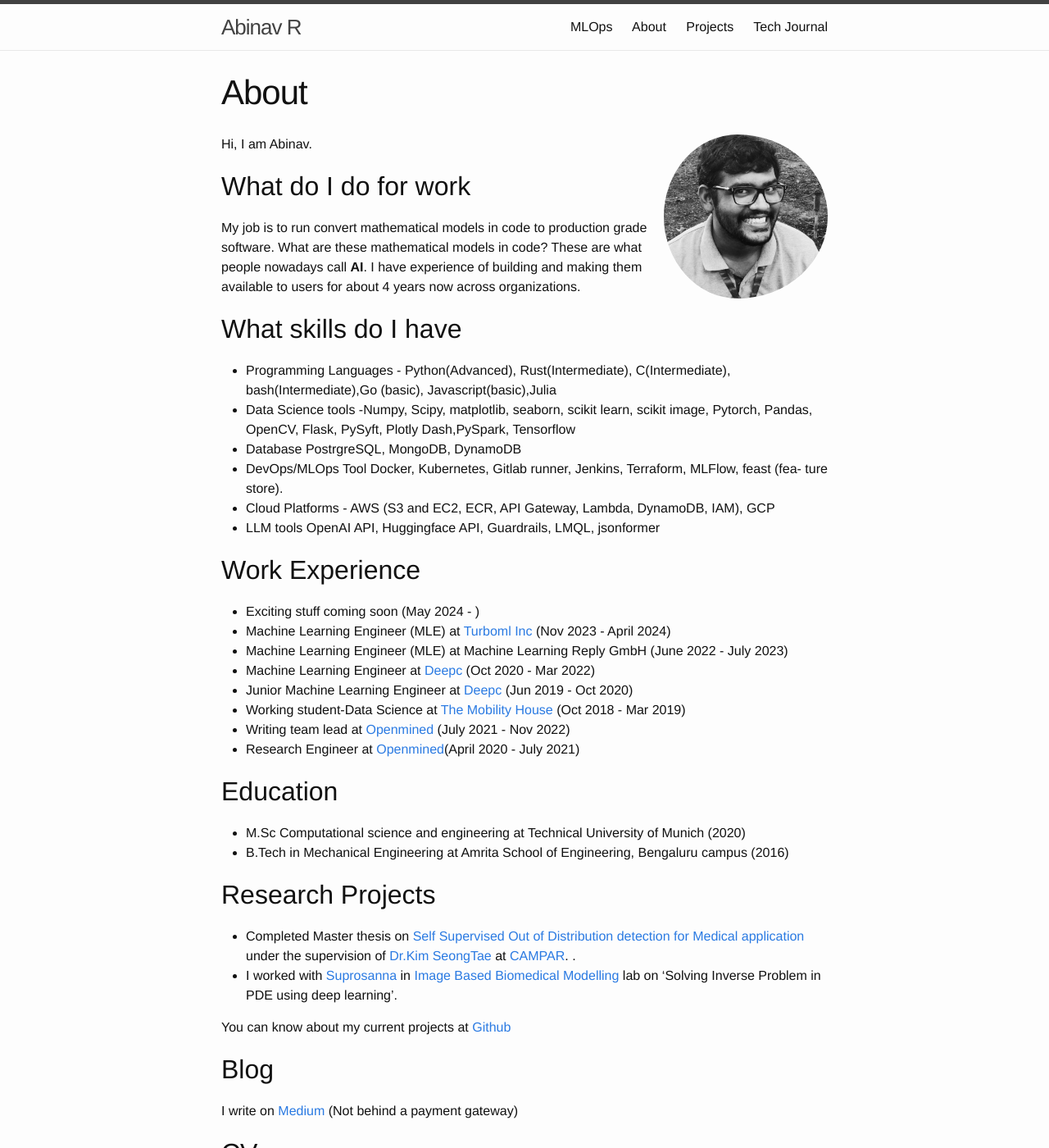
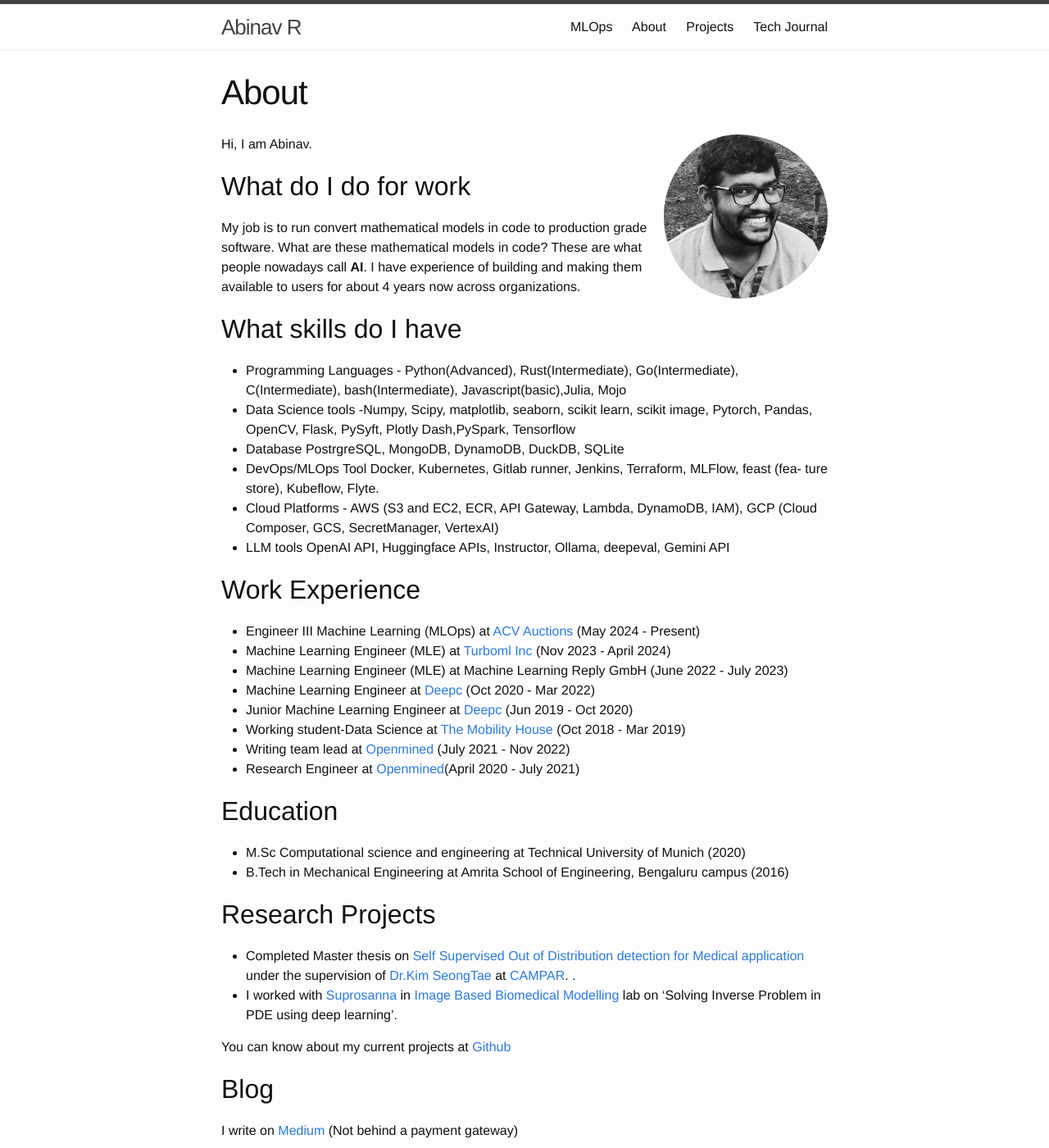
Before and after one commit to AbinavRavi/AbinavRavi.github.io, a Jekyll site: the page built from about.md, in a window 1280 px wide and 1400 px high. Shown: the whole window at 82% size. Built offline with Jekyll 4.4.1, drawn with Linux system fonts in a browser that asks for light colours; nearby versions of some CDN libraries; some of the changed text lies outside the part shown.

Commit message:
modified aboutme page

```diff
--- a/_config.yml
+++ b/_config.yml
@@ -9,7 +9,7 @@
 title: Abinav R
 email: abinav.rvkrish@gmail.com
 description: > # this means to ignore newlines until "baseurl:"
-  Machine Learning operations, Software Engg for Machine Learning
+  Machine Learning operations MLOps, Computer Vision, Medical Imaging
 #baseurl: "" # the subpath of your site, e.g. /blog
 #url: "http://yourdomain.com" # the base hostname & protocol for your site
 
--- a/about.md
+++ b/about.md
@@ -11,16 +11,16 @@ Hi, I am Abinav.
 My job is to run convert mathematical models in code to production grade software. What are these mathematical models in code? These are what people nowadays call **AI**. I have experience of building and making them available to users for about 4 years now across organizations.
 
 ## What skills do I have
-- Programming Languages - Python(Advanced), Rust(Intermediate), C(Intermediate), bash(Intermediate),Go (basic), Javascript(basic),Julia
+- Programming Languages - Python(Advanced), Rust(Intermediate), Go(Intermediate), C(Intermediate), bash(Intermediate), Javascript(basic),Julia, Mojo
 - Data Science tools -Numpy, Scipy, matplotlib, seaborn, scikit learn, scikit image, Pytorch, Pandas, OpenCV, Flask, PySyft, Plotly Dash,PySpark, Tensorflow
-- Database PostrgreSQL, MongoDB, DynamoDB
+- Database PostrgreSQL, MongoDB, DynamoDB, DuckDB, SQLite
 - DevOps/MLOps Tool Docker, Kubernetes, Gitlab runner, Jenkins, Terraform, MLFlow, feast (fea-
-ture store).
-- Cloud Platforms - AWS (S3 and EC2, ECR, API Gateway, Lambda, DynamoDB, IAM), GCP
-- LLM tools OpenAI API, Huggingface API, Guardrails, LMQL, jsonformer
+ture store), Kubeflow, Flyte.
+- Cloud Platforms - AWS (S3 and EC2, ECR, API Gateway, Lambda, DynamoDB, IAM), GCP (Cloud Composer, GCS, SecretManager, VertexAI)
+- LLM tools OpenAI API, Huggingface APIs, Instructor, Ollama, deepeval, Gemini API
 
 ## Work Experience
-* Exciting stuff coming soon (May 2024 - )
+* Engineer III Machine Learning (MLOps) at [ACV Auctions](https://www.acvauctions.com/careers-acv-india) (May 2024 - Present)
 * Machine Learning Engineer (MLE) at [Turboml Inc](https://turboml.com) (Nov 2023 - April 2024)
 * Machine Learning Engineer (MLE) at Machine Learning Reply GmbH (June 2022 - July 2023)
 * Machine Learning Engineer at [Deepc](https://deepc.ai/) (Oct 2020 - Mar 2022)
```
